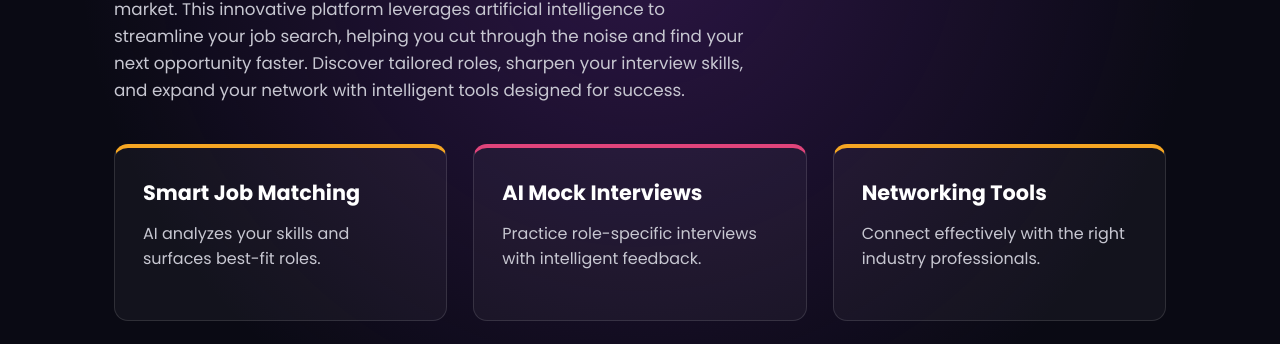
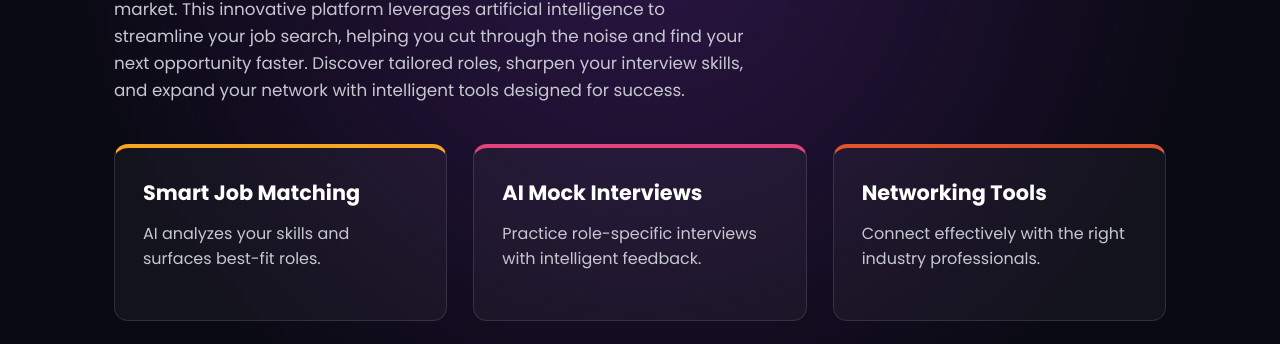
Before and after one commit to Cindy-Hook/extreme-resume-makeover, a website: page index.html in a window 1280 px wide. Shown: the part 1673-2017 px from the top of the page. Drawn offline with Linux system fonts and the light colour scheme.

Commit message:
Add orange border color to c-orange card class

```diff
--- a/styles.css
+++ b/styles.css
@@ -141,3 +141,5 @@ footer a { color: var(--gold); }
   .hero-grid { grid-template-columns: 1fr; }
   h1 { font-size: 2.1rem; }
 }
+
+.card.c-orange { border-top-color: #e0562c; }
```
